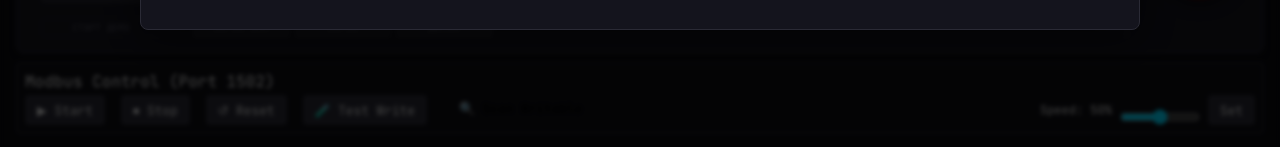
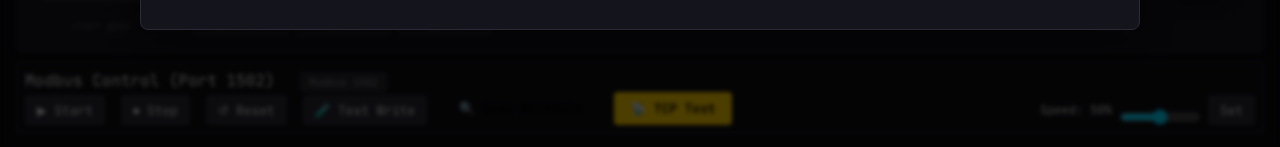
Before and after one commit to digitalfuture/robo-code, a Vue app: page / in a window 1280 px wide. Shown: the part 650-797 px from the top of the page. Built offline with nearby package versions, Linux system fonts and the light colour scheme; no server answers.

Commit message:
feat: add TCP 5000 string protocol test support

```diff
--- a/src/components/ControlPanel.vue
+++ b/src/components/ControlPanel.vue
@@ -11,6 +11,9 @@ const speed = ref(50); // %
 // Modbus test panel
 const modbusAddress = ref(0);
 const modbusCount = ref(20);
+
+// TCP 5000 test
+const useTcp5000 = ref(false);
 
 const toggleSystem = () => {
     // If connected, disconnect. If not, we can't really "connect" without IP yet.
@@ -77,6 +80,31 @@ const testModbusWrite = () => {
 
 const scanWritableRegisters = () => {
     robotService.scanWritableRegisters();
+};
+
+const toggleTcpMode = () => {
+    useTcp5000.value = !useTcp5000.value;
+    if (useTcp5000.value) {
+        // Switch to TCP 5000
+        localStorage.setItem('VITE_ROBOT_PORT', '5000');
+        robotService.addLog('Switched to TCP String Protocol (Port 5000)', 'info');
+        robotService.addLog('Reconnect to apply changes', 'warn');
+    } else {
+        // Switch to Modbus 1502
+        localStorage.setItem('VITE_ROBOT_PORT', '1502');
+        robotService.addLog('Switched to Modbus TCP (Port 1502)', 'info');
+        robotService.addLog('Reconnect to apply changes', 'warn');
+    }
+};
+
+const testTcpCommand = async () => {
+    robotService.addLog('=== TESTING TCP STRING COMMAND ===', 'info');
+    robotService.addLog('Sending: GetCurJPos()', 'cmd');
+
+    const response = await robotService.getCurrentJointPosition();
+    if (response) {
+        robotService.addLog(`Response: ${JSON.stringify(response)}`, 'info');
+    }
 };
 </script>
 
@@ -155,7 +183,14 @@ const scanWritableRegisters = () => {
 
   <!-- Modbus Control Panel -->
   <div class="modbus-test-panel">
-    <div class="label-heading mono">Modbus Control (Port 1502)</div>
+    <div class="label-heading mono">
+      Modbus Control (Port 1502)
+      <span class="protocol-toggle">
+        <button @click="toggleTcpMode" class="tcp-toggle-btn" :class="{ active: useTcp5000 }">
+          {{ useTcp5000 ? 'TCP 5000' : 'Modbus 1502' }}
+        </button>
+      </span>
+    </div>
     <div class="modbus-controls">
       <button @click="startProgram" class="start-btn mono" title="Start robot program">
         ▶ Start
@@ -171,6 +206,9 @@ const scanWritableRegisters = () => {
       </button>
       <button @click="scanWritableRegisters" class="scan-btn mono" title="Scan for writable registers">
         🔍 Scan Writable
+      </button>
+      <button @click="testTcpCommand" class="tcp-btn mono" title="Test TCP string command (Port 5000)">
+        📡 TCP Test
       </button>
       <div class="speed-control">
         <label>Speed: {{speed}}%</label>
@@ -454,6 +492,51 @@ const scanWritableRegisters = () => {
         box-shadow: 0 2px 8px rgba(0, 255, 128, 0.3);
       }
     }
+
+    .tcp-btn {
+      padding: 0.5rem 1rem;
+      background: var(--color-warning);
+      color: #000;
+      border: none;
+      border-radius: 4px;
+      font-family: var(--font-mono);
+      font-weight: bold;
+      cursor: pointer;
+      transition: all 0.2s;
+
+      &:hover {
+        background: var(--color-warning-light);
+        color: #000;
+        transform: translateY(-1px);
+        box-shadow: 0 2px 8px rgba(255, 170, 0, 0.3);
+      }
+    }
+  }
+
+  .protocol-toggle {
+    margin-left: 1rem;
+
+    .tcp-toggle-btn {
+      padding: 2px 8px;
+      font-size: 0.65rem;
+      background: rgba(255,255,255,0.1);
+      border: 1px solid var(--color-border);
+      color: var(--color-text-dim);
+      border-radius: 3px;
+      cursor: pointer;
+      transition: all 0.2s;
+
+      &:hover {
+        background: rgba(255,255,255,0.2);
+        color: var(--color-text);
+      }
+
+      &.active {
+        background: var(--color-info);
+        color: #000;
+        border-color: var(--color-info);
+      }
+    }
   }
 
   .modbus-hint {
```
